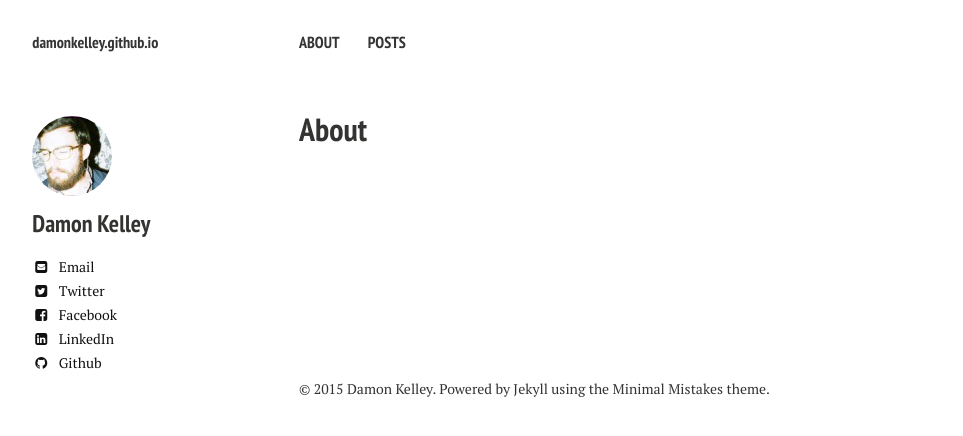
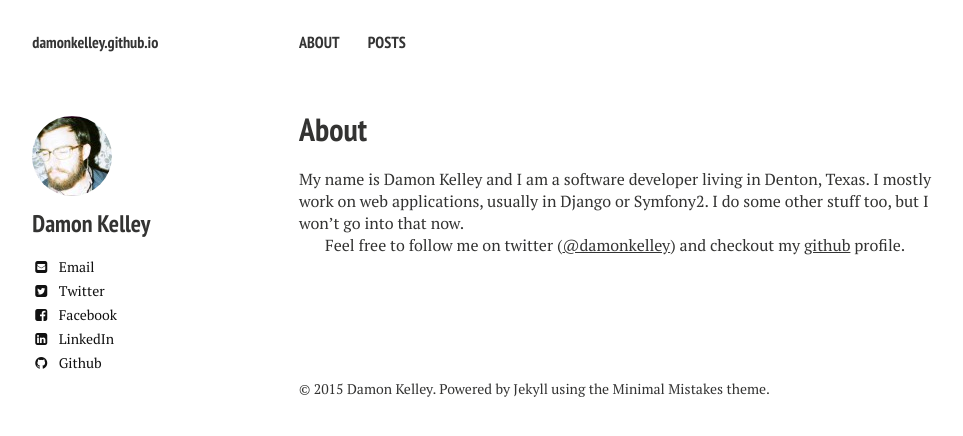
Before and after one commit to damonkelley/damonkelley.github.io, a Jekyll site: the page built from about/index.md, in a window 1280 px wide. Shown: the top 436 px of the page, without its empty margins (21-984 px from the left). Built offline with Jekyll 4.4.1, drawn with Linux system fonts in a browser that asks for light colours; nearby versions of some CDN libraries.

Commit message:
Finally add an about section.

```diff
--- a/about/index.md
+++ b/about/index.md
@@ -5,3 +5,8 @@ tags: [about]
 modified: 2014-08-08T20:53:07.573882-04:00
 comments: false
 ---
+
+My name is Damon Kelley and I am a software developer living in Denton, Texas. I mostly work on web applications, usually in Django or Symfony2. I do some other stuff too, but I won't go into that now.
+
+
+Feel free to follow me on twitter ([@damonkelley](http://twitter.com/damonkelley)) and checkout my [github](http://github.com/damonkelley) profile.
```
